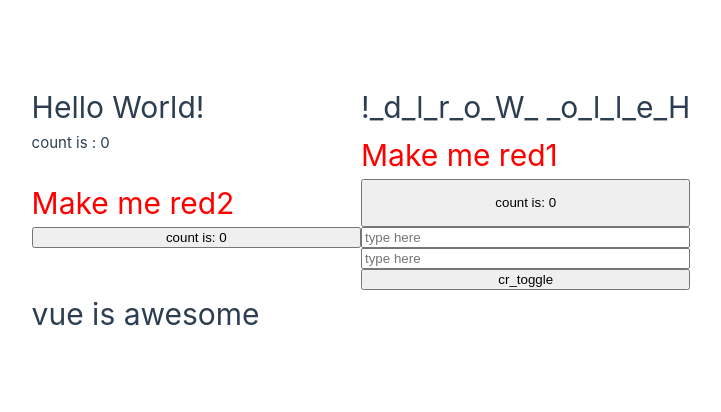
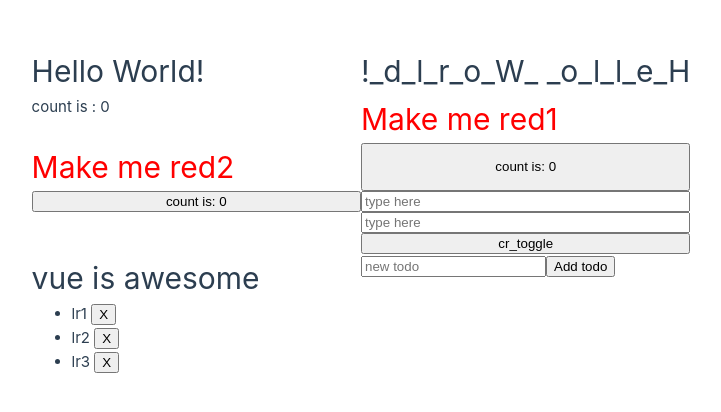
Before and after one commit to masashi2ueda/vue-test, a Vue app in the folder frontend/app/: page / in a window 1280 px wide. Shown: the part 190-602 px from the top of the page, without its empty margins (279-1000 px from the left). Built offline with nearby package versions, Linux system fonts and the light colour scheme.

Commit message:
list rendering

```diff
--- a/frontend/app/src/App.vue
+++ b/frontend/app/src/App.vue
@@ -25,6 +25,21 @@ function cr_toggle() {
   cr_flag.value = !cr_flag.value
 }
 
+// list rendering
+let lr_id = 0
+const lr_newTodo = ref('')
+const lr_todos = ref([
+  {id: lr_id++, text: 'lr1'},
+  {id: lr_id++, text: 'lr2'},
+  {id: lr_id++, text: 'lr3'},
+])
+function lr_addTodo() {
+  lr_todos.value.push({id: lr_id++, text: lr_newTodo.value})
+  lr_newTodo.value = ''
+}
+function lr_removeTodo(todo) {
+  lr_todos.value = lr_todos.value.filter((t) => t !== todo)
+}
 </script>
 
 <template>
@@ -52,6 +67,19 @@ function cr_toggle() {
   <h1 v-if="cr_flag">vue is awesome</h1>
   <h1 v-else>oh no</h1>
 
+  <!-- list rendering -->
+  <form @submit.prevent="lr_addTodo">
+    <input v-model="lr_newTodo" required placeholder="new todo">
+    <button>Add todo</button>
+  </form>
+  <ul>
+    <li v-for="todo in lr_todos" :key="todo.id">
+      {{  todo.text }}
+      <button @click="lr_removeTodo(todo)">X</button>
+    </li>
+  </ul>
+
+
 </template>
 
 <style>
```
